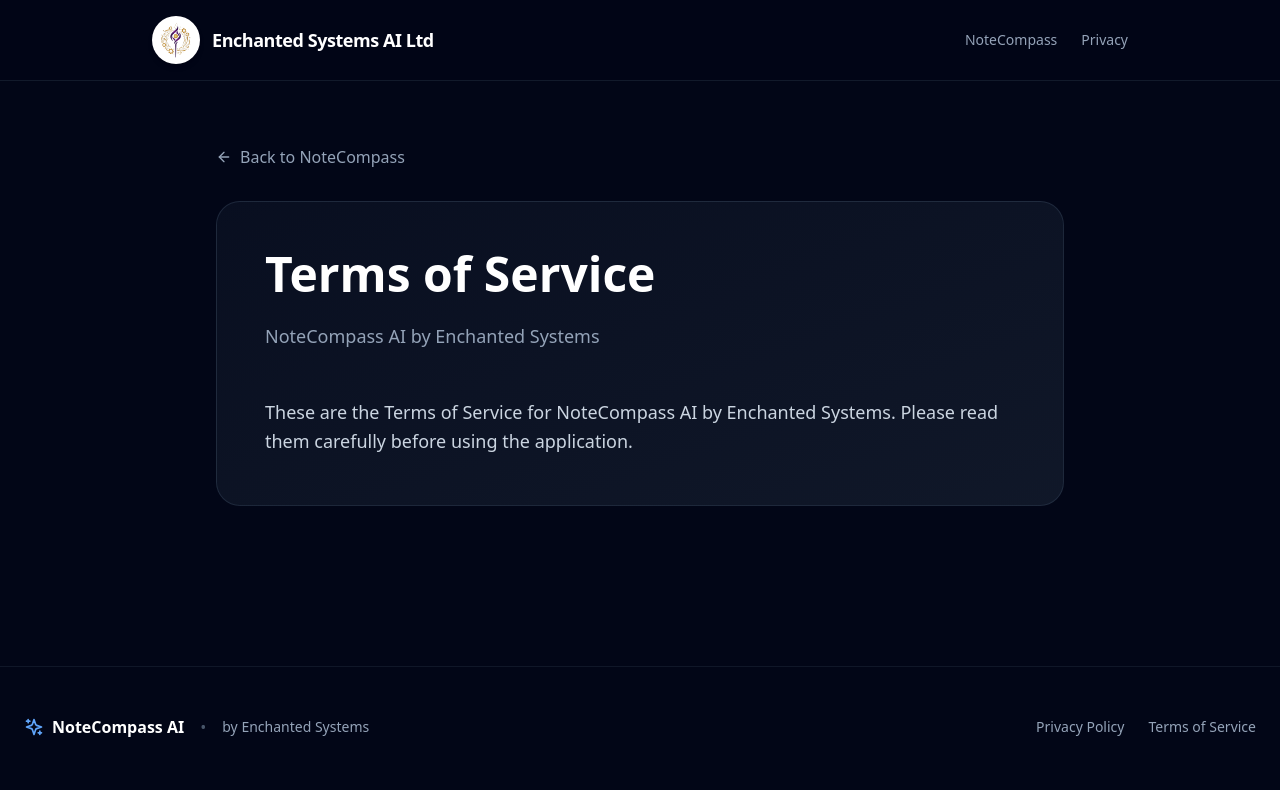
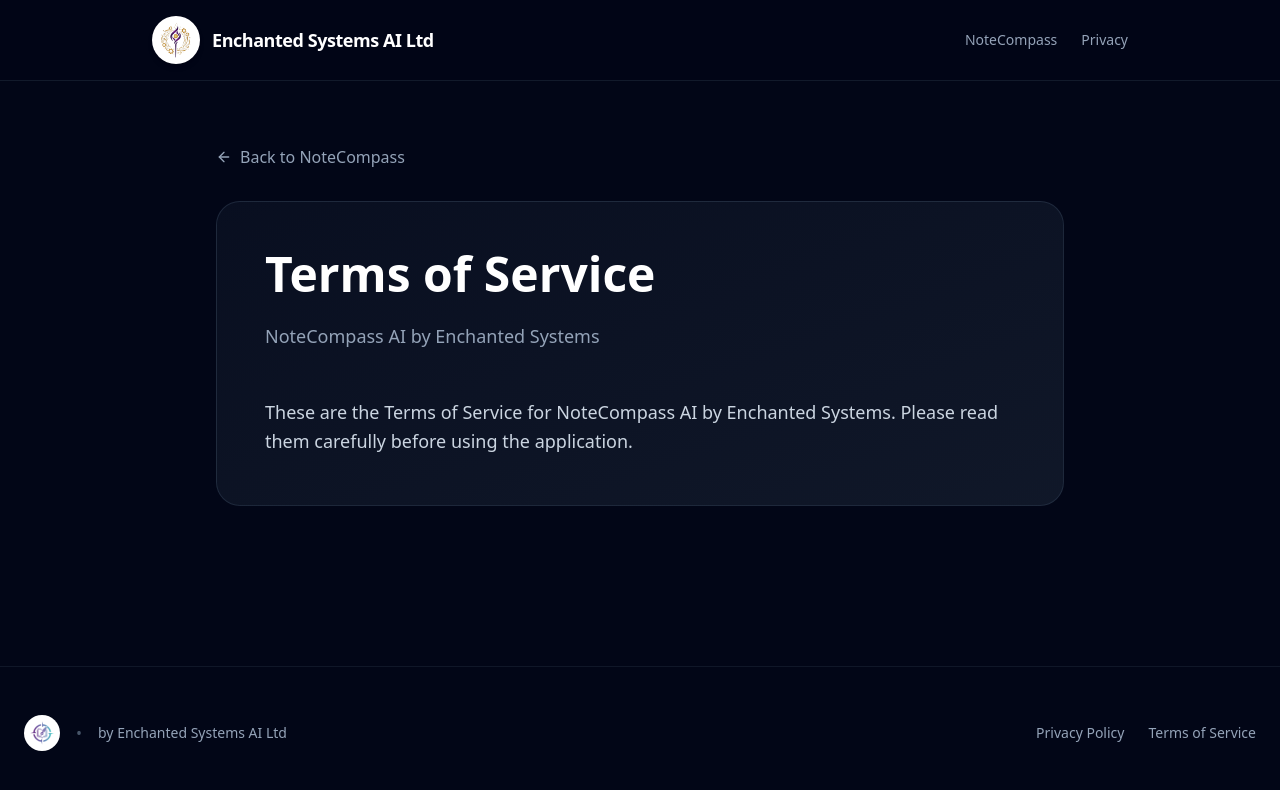
Before and after one commit to enchantedsystemsai/website, a React (Vite) app: page /notecompass/terms in a window 1280 px wide. Shown: the top 790 px of the page. Built offline with nearby package versions, Linux system fonts and the light colour scheme.

Commit message:
Update NoteCompassTerms.tsx

```diff
--- a/src/pages/NoteCompassTerms.tsx
+++ b/src/pages/NoteCompassTerms.tsx
@@ -69,10 +69,16 @@ export default function NoteCompassTerms() {
   <div className="max-w-7xl mx-auto px-6 py-12">
     <div className="flex flex-col md:flex-row items-center justify-between gap-6">
       <div className="flex items-center gap-2">
-              <Sparkles className="w-5 h-5 text-blue-400" />
-              <span className="font-semibold">NoteCompass AI</span>
+        {/* White Circle Logo Container */}
+        <div className="h-9 w-9 bg-white rounded-full flex items-center justify-center p-1">
+        <img
+          src="/assets/logo-notecompass.png"
+          alt="NoteCompass AI Logo"
+          className="w-full h-full object-contain"
+        />
+        </div>
         <span className="text-slate-600 mx-2">•</span>
-              <span className="text-slate-400 text-sm">by Enchanted Systems</span>
+        <span className="text-slate-400 text-sm">by Enchanted Systems AI Ltd</span>
       </div>
       <div className="flex items-center gap-6">
         <Link
```
Lines whose indentation alone changed are shown as unchanged.
